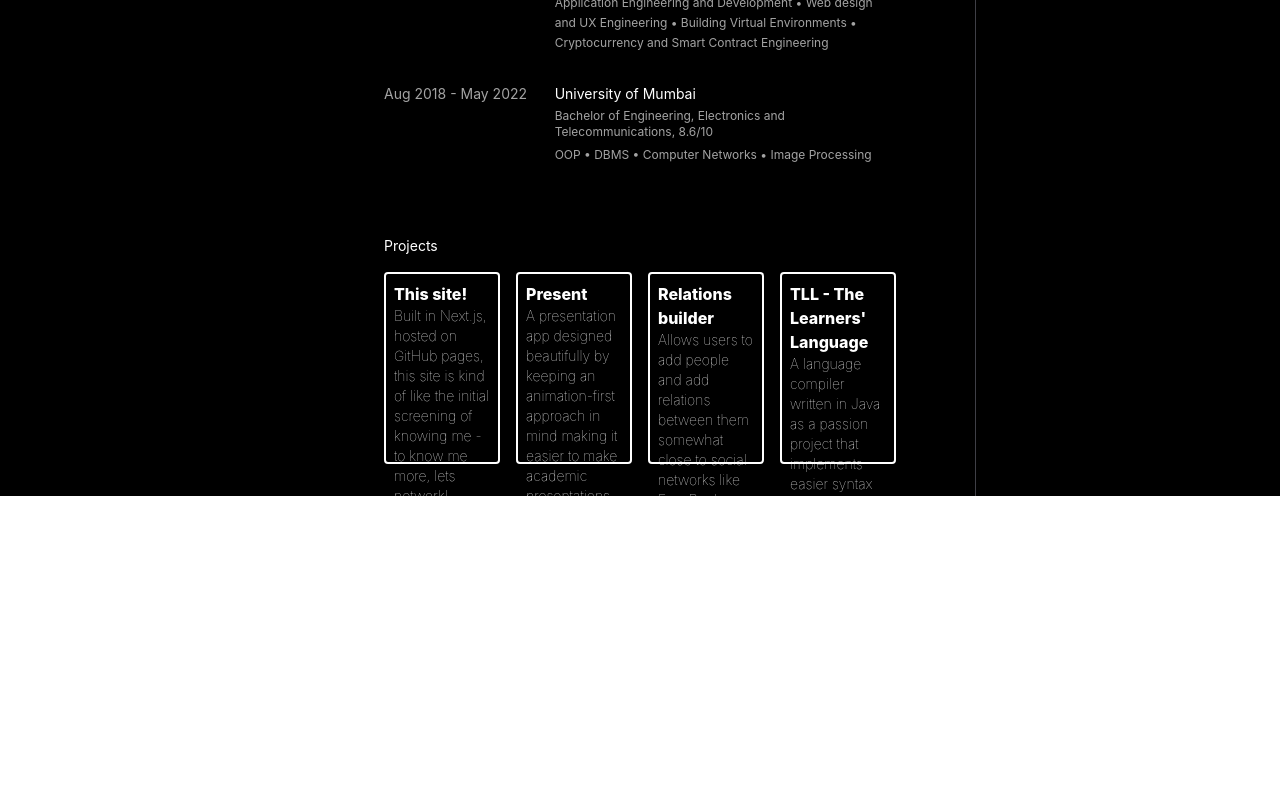
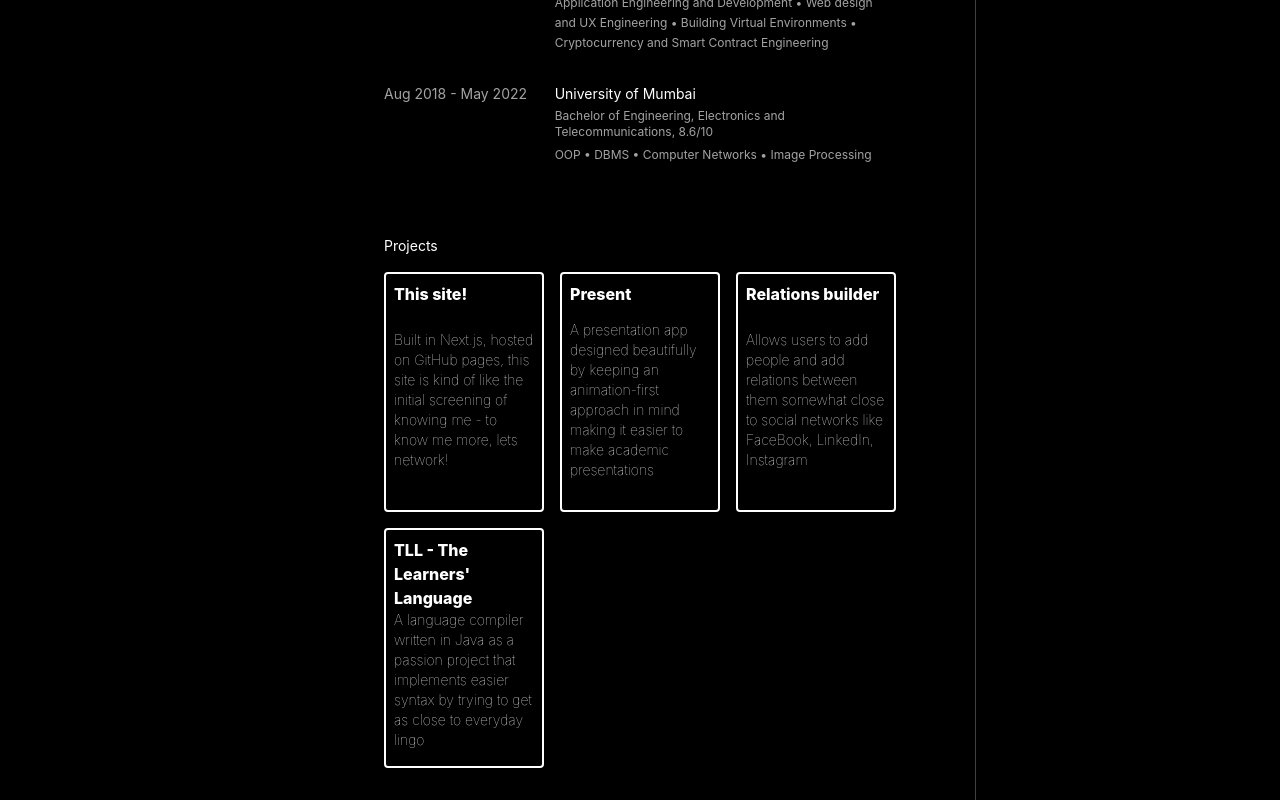
Before and after one commit to athkdev/me, a Next.js app: page / in a window 1280 px wide. Shown: the part 693-1493 px from the top of the page. Before the commit the page ends 1247 px from the top, so only its background shows below. Built offline with nearby package versions, Linux system fonts and the light colour scheme.

Commit message:
fix: project cards grid columns

```diff
--- a/src/components/Info/ProjectCard.tsx
+++ b/src/components/Info/ProjectCard.tsx
@@ -20,12 +20,12 @@ export default function ProjectCard({
     <Link href={url} isExternal>
       <div
         key={key}
-        className={`p-2 relative flex flex-col justify-between rounded border-2 border-white text-white font-semibold h-48 hover:-translate-y-1 hover:bg-amber-500 transition hover:ease-in-out ${className}`}
+        className={`p-2 relative flex flex-col justify-between rounded border-2 border-white text-white font-semibold h-60 hover:-translate-y-1 transition hover:ease-in-out ${className}`}
         title={desc}
       >
         <span className="text-base font-extrabold">{title}</span>
         <span className="text-sm font-thin no-underline">{desc}</span>
-        <p className="bg-white text-black mt-2 text-xs"></p>
+        <p className="bg-white text-black mt-2 text-[9px]"></p>
       </div>
     </Link>
   );
--- a/src/components/Info/Projects.tsx
+++ b/src/components/Info/Projects.tsx
@@ -39,7 +39,7 @@ export default function Projects({ className }: ProjectProps): ReactElement {
     return (
         <div className={`${className}`}>
             <p className="mb-2">Projects</p>
-            <div className="grid grid-row-2 sm:grid-cols-4 gap-4 my-4">
+            <div className="grid grid-row-2 sm:grid-cols-3 gap-4 my-4">
                 {projects?.map(({ title, url, desc }) => {
                     return (
                         <ProjectCard key={title.toLowerCase()} title={title} url={url} desc={desc} />
```
